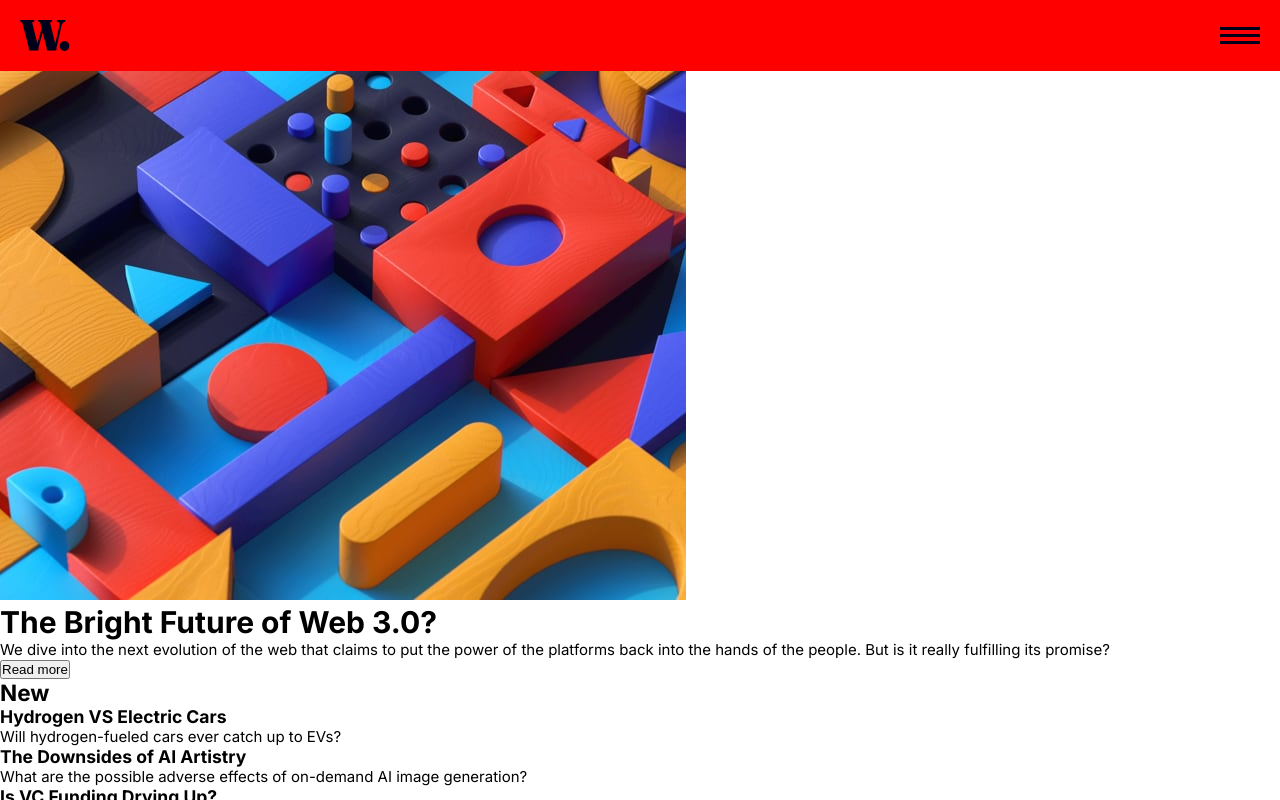
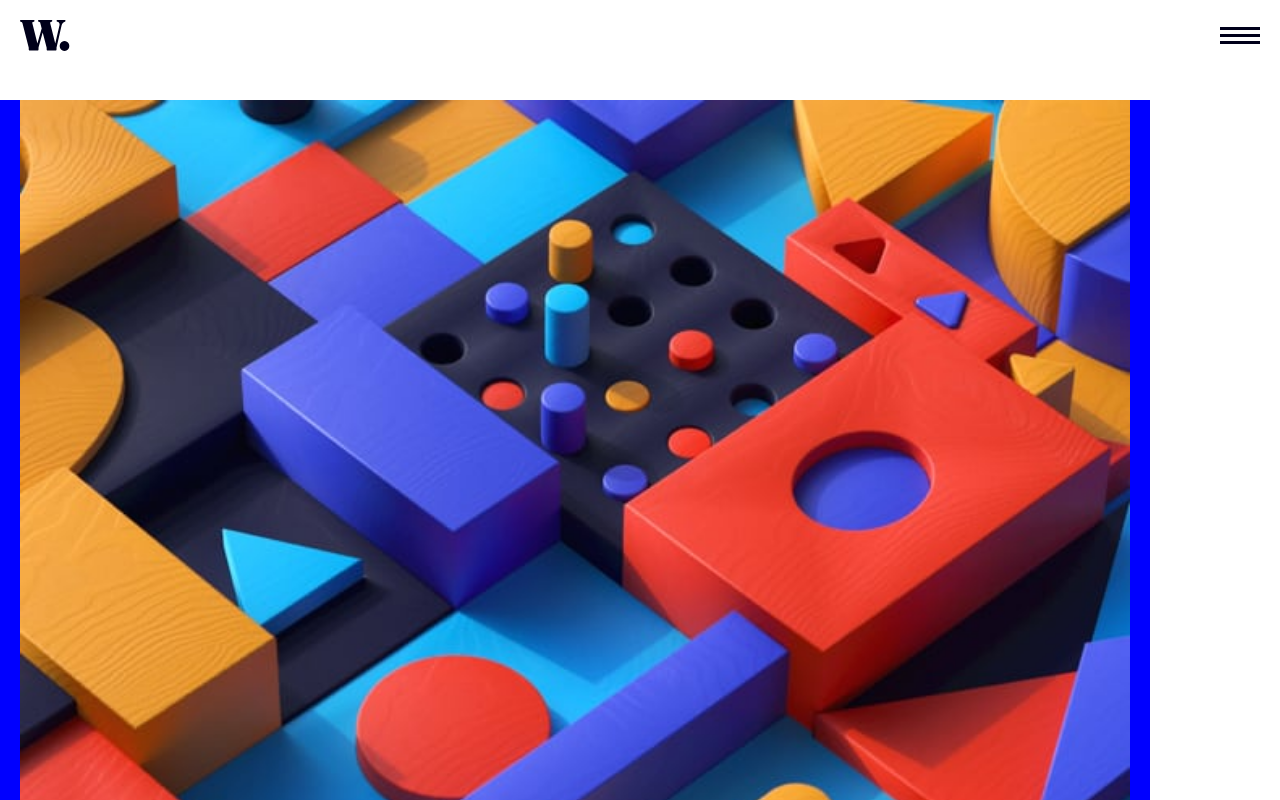
Before and after one commit to kujerocoding/news-homepage-main, a React (Vite) app: page / in a window 1280 px wide. Shown: the top 800 px of the page. Built offline with nearby package versions, Linux system fonts and the light colour scheme.

Commit message:
add styles to the main element and remove Attribution component

```diff
--- a/src/App.css
+++ b/src/App.css
@@ -22,14 +22,28 @@ body{
     font-size: var(--FS);
 }
 
+
+
+main{
+   background-color: blue;
+   min-width: 300px;
+   padding-inline: 20px;
+   position: absolute;
+   top: 100px;
+}
+
+main > img{
+    width: 100%;
+}
+
 nav{
     display: flex;
     justify-content: space-between;
     align-items: center;
     padding: 20px;
-    background-color: red;
     position: fixed;
     width: 100vw;
+    z-index: 1;
 }
 
 .nav-logo{
--- a/src/App.jsx
+++ b/src/App.jsx
@@ -1,7 +1,6 @@
 import React from 'react'
 import Navbar from './components/Navbar'
 import Main from './components/Main'
-import Attribution from './components/Attribution'
 import './App.css'
 import {useState} from 'react'
 
@@ -15,10 +14,9 @@ const App = () => {
   }
 
   return (
-    <div>
+    <div className='app-container'>
       <Navbar menuIsOn={menuIsOn} handleClick={toggle}/>
       <Main />
-      <Attribution />
     </div>
   )
 }
--- a/src/components/Attribution.jsx
+++ /dev/null
@@ -1,11 +0,0 @@
-import React from 'react'
-
-const Attribution = () => {
-  return (
-    <div>
-      Challenge by <a href="https://www.frontendmentor.io/home" target="_blank">Frontend Mentor.</a> Coded by kujerocoding
-    </div>
-  )
-}
-
-export default Attribution
--- a/src/components/Main.jsx
+++ b/src/components/Main.jsx
@@ -42,6 +42,9 @@ const Main = () => {
             <p>How the pandemic has sparked fresh opportunities.</p>
         </section>
       </article>
+        <div className='attribution'>
+            Challenge by <a href="https://www.frontendmentor.io/home" target="_blank">Frontend Mentor.</a> Coded by kujerocoding
+        </div>
     </main>
   )
 }
```
